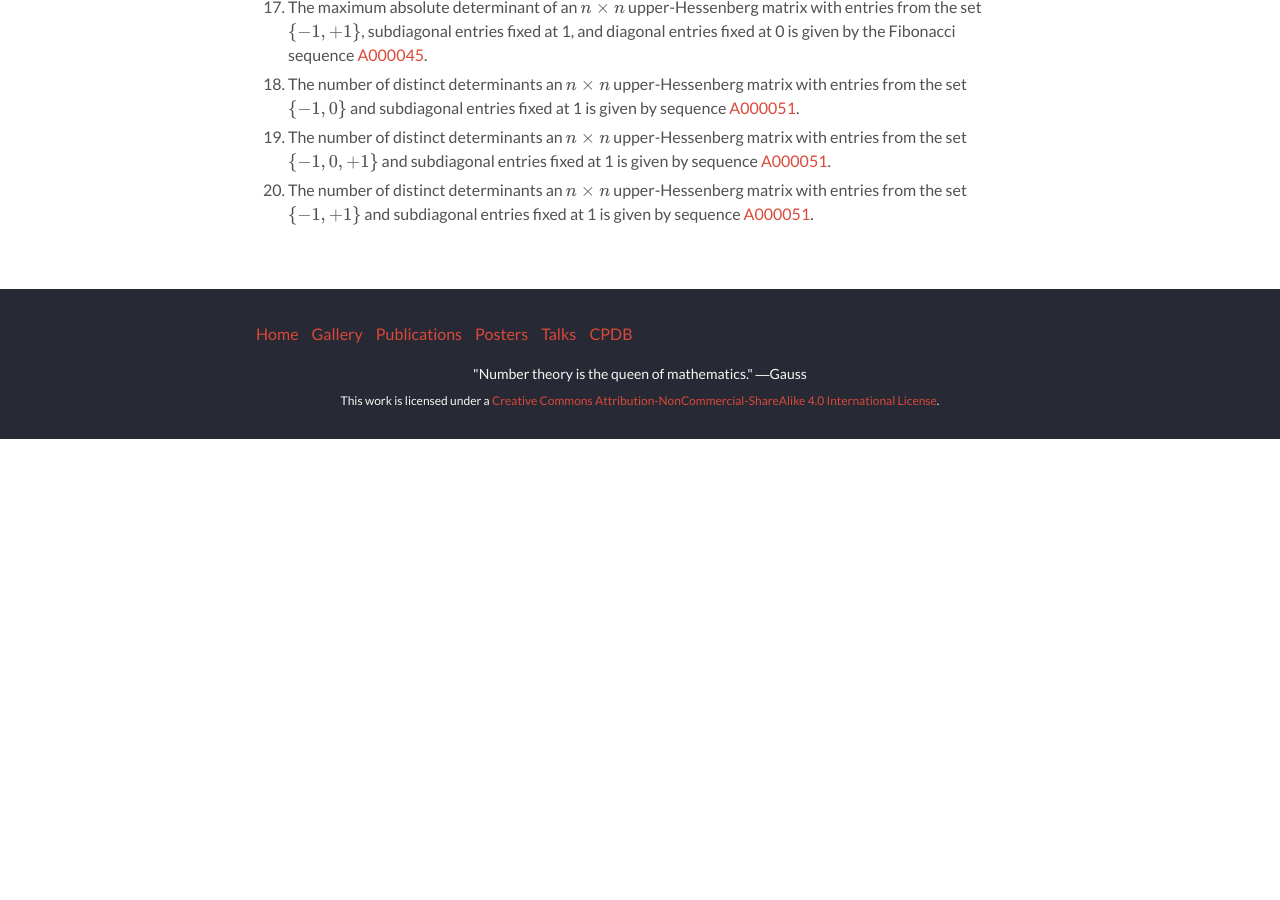
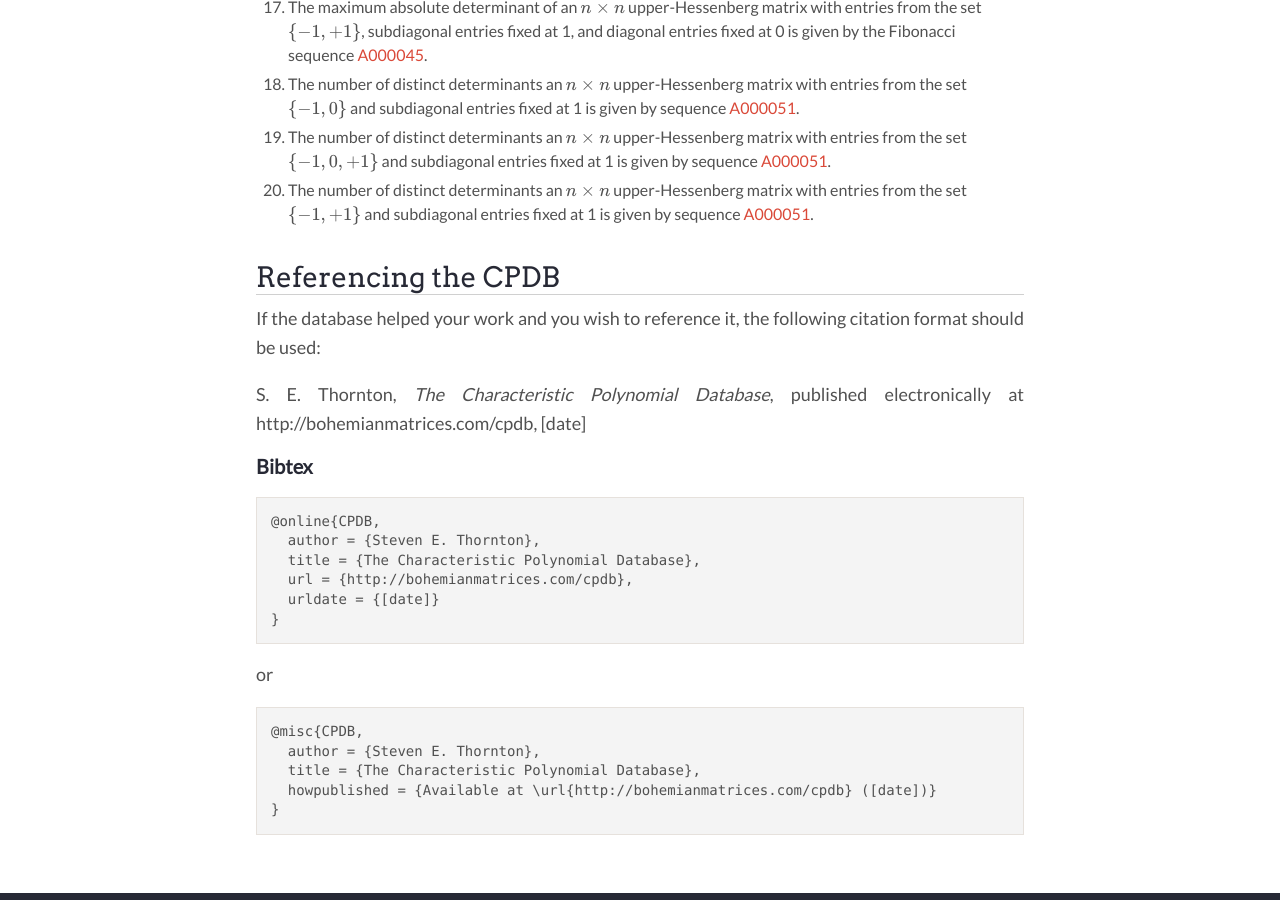
Before and after one commit to BohemianMatrices/BohemianMatrices, a Jekyll site: the page built from cpdb.md, in a window 1280 px wide and 900 px high, scrolled down 4888 px. Built offline with Jekyll 4.4.1, drawn with Linux system fonts in a browser that asks for light colours; nearby versions of some CDN libraries; formulas are drawn with MathJax 3; before the commit the page ends 5327 px from its top, so only the background shows below that.

Commit message:
Added citation format

````diff
--- a/cpdb.md
+++ b/cpdb.md
@@ -204,3 +204,28 @@ While computing properties for the families of matrices available in the databas
 20. The number of distinct determinants an $n \times n$ upper-Hessenberg matrix
     with entries from the set $\\{-1, +1\\}$ and subdiagonal entries fixed at 1
     is given by sequence [A000051](http://oeis.org/A000051).
+
+## Referencing the CPDB
+If the database helped your work and you wish to reference it, the following citation format should be used:
+
+S. E. Thornton, _The Characteristic Polynomial Database_, published electronically at http://bohemianmatrices.com/cpdb, [date]
+
+### Bibtex
+```
+@online{CPDB,
+  author = {Steven E. Thornton},
+  title = {The Characteristic Polynomial Database},
+  url = {http://bohemianmatrices.com/cpdb},
+  urldate = {[date]}
+}
+```
+
+or
+
+```
+@misc{CPDB,
+  author = {Steven E. Thornton},
+  title = {The Characteristic Polynomial Database},
+  howpublished = {Available at \url{http://bohemianmatrices.com/cpdb} ([date])}
+}
+```
````
